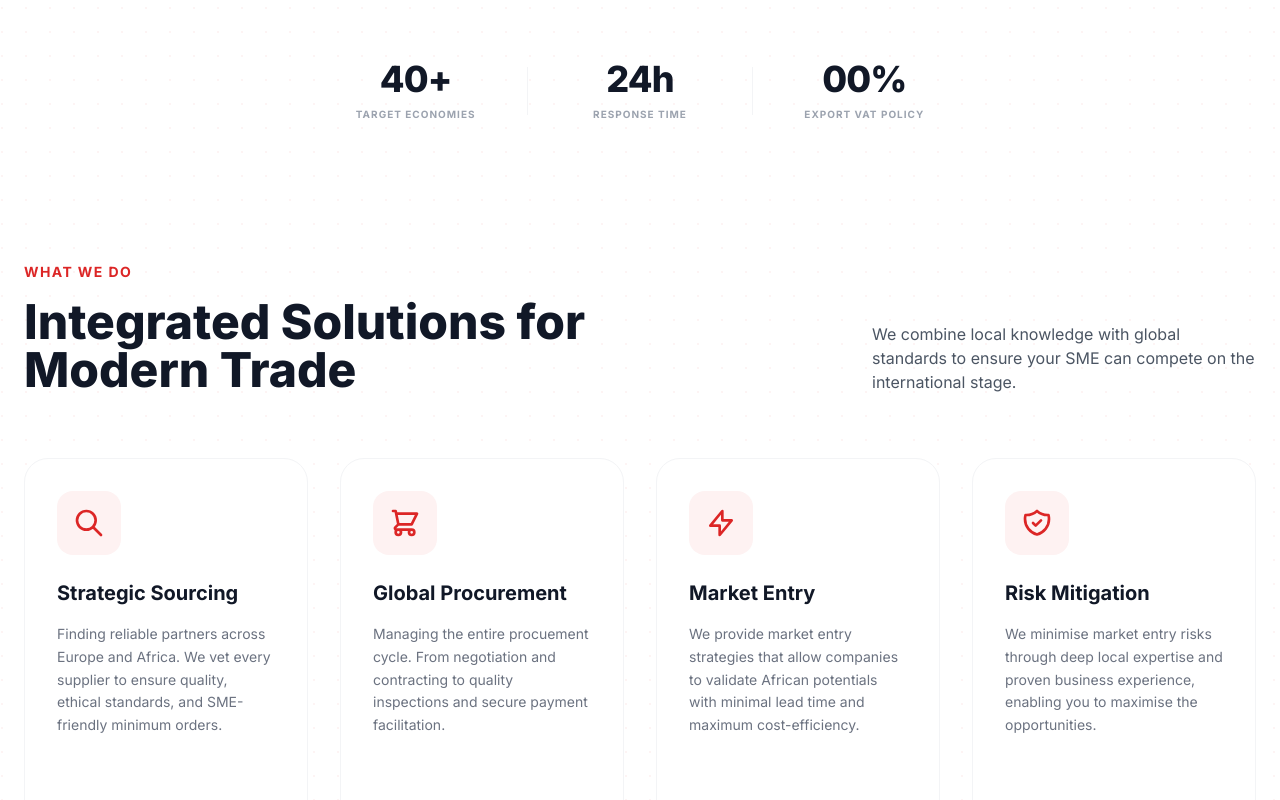
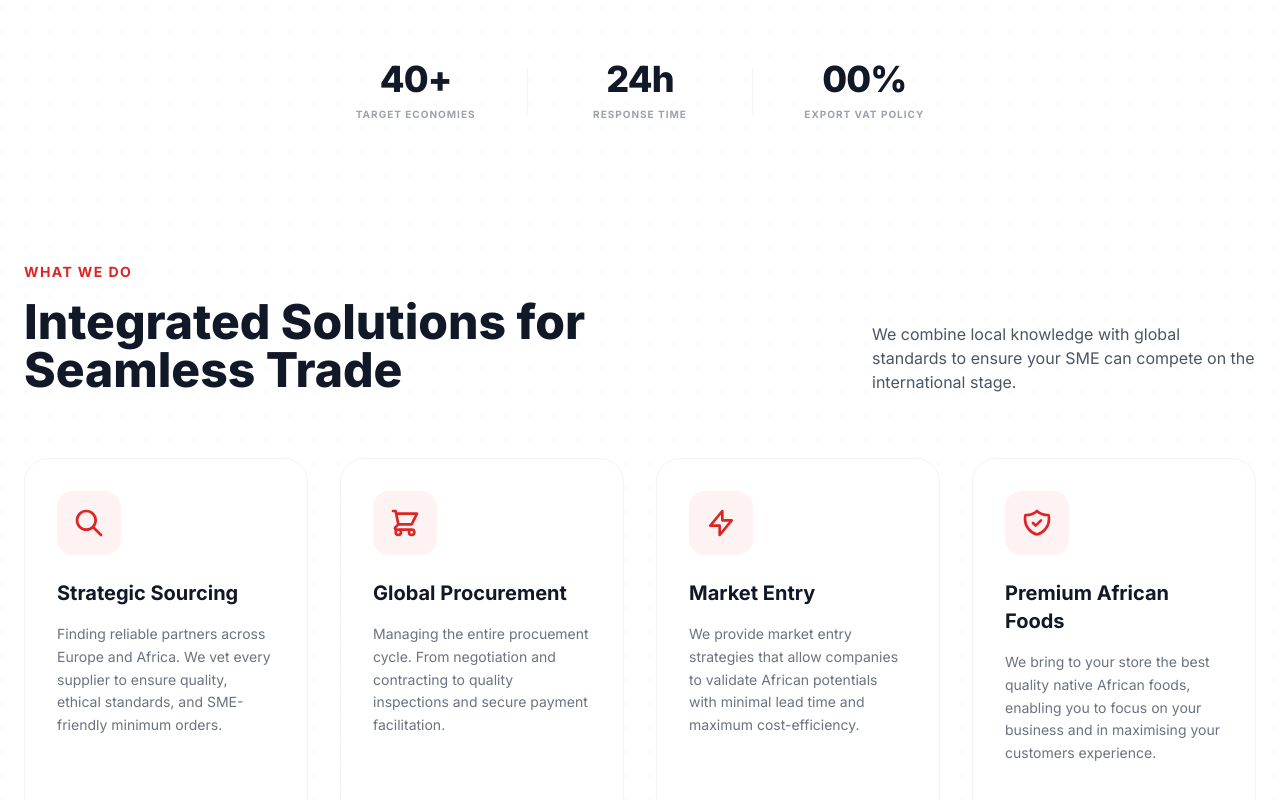
Before and after one commit to igariga1/kommtflix-web, a React (Vite) app: page / in a window 1280 px wide. Shown: the part 594-1394 px from the top of the page. Built offline with nearby package versions, Linux system fonts and the light colour scheme.

Commit message:
Modify service details for Premium African Foods
Updated service title and description for clarity and relevance.

```diff
--- a/components/Services.tsx
+++ b/components/Services.tsx
@@ -42,8 +42,8 @@ const services: Service[] = [
   },
   {
     id: 4,
-    title: "Risk Mitigation",
-    description: "We minimise market entry risks through deep local expertise and proven business experience, enabling you to maximise the opportunities.",
+    title: "Premium African Foods",
+    description: "We bring to your store the best quality native African foods, enabling you to focus on your business and in maximising your customers experience.",
     icon: (
       <svg className="w-8 h-8" fill="none" stroke="currentColor" viewBox="0 0 24 24">
         <path strokeLinecap="round" strokeLinejoin="round" strokeWidth="2" d="M9 12l2 2 4-4m5.618-4.016A11.955 11.955 0 0112 2.944a11.955 11.955 0 01-8.618 3.04A12.02 12.02 0 003 9c0 5.591 3.824 10.29 9 11.622 5.176-1.332 9-6.03 9-11.622 0-1.042-.133-2.052-.382-3.016z" />
@@ -59,7 +59,7 @@ const Services: React.FC = () => {
         <div className="max-w-2xl">
           <h2 className="text-red-600 font-bold tracking-widest uppercase text-sm mb-4">What We Do</h2>
           <h3 className="text-4xl md:text-5xl font-black text-gray-900 leading-tight">
-            Integrated Solutions for Modern Trade
+            Integrated Solutions for Seamless Trade
           </h3>
         </div>
         <p className="text-gray-600 max-w-sm">
```
